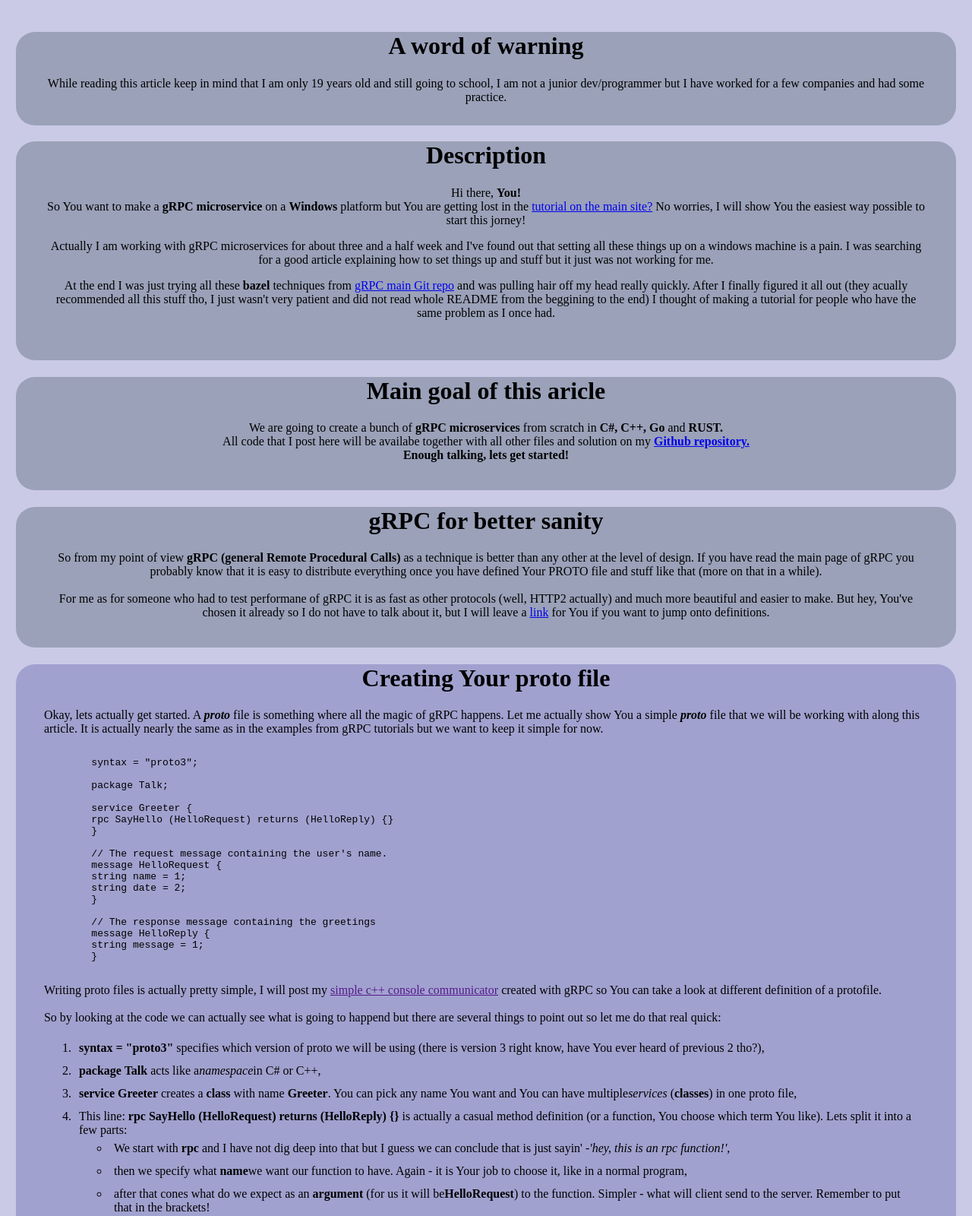
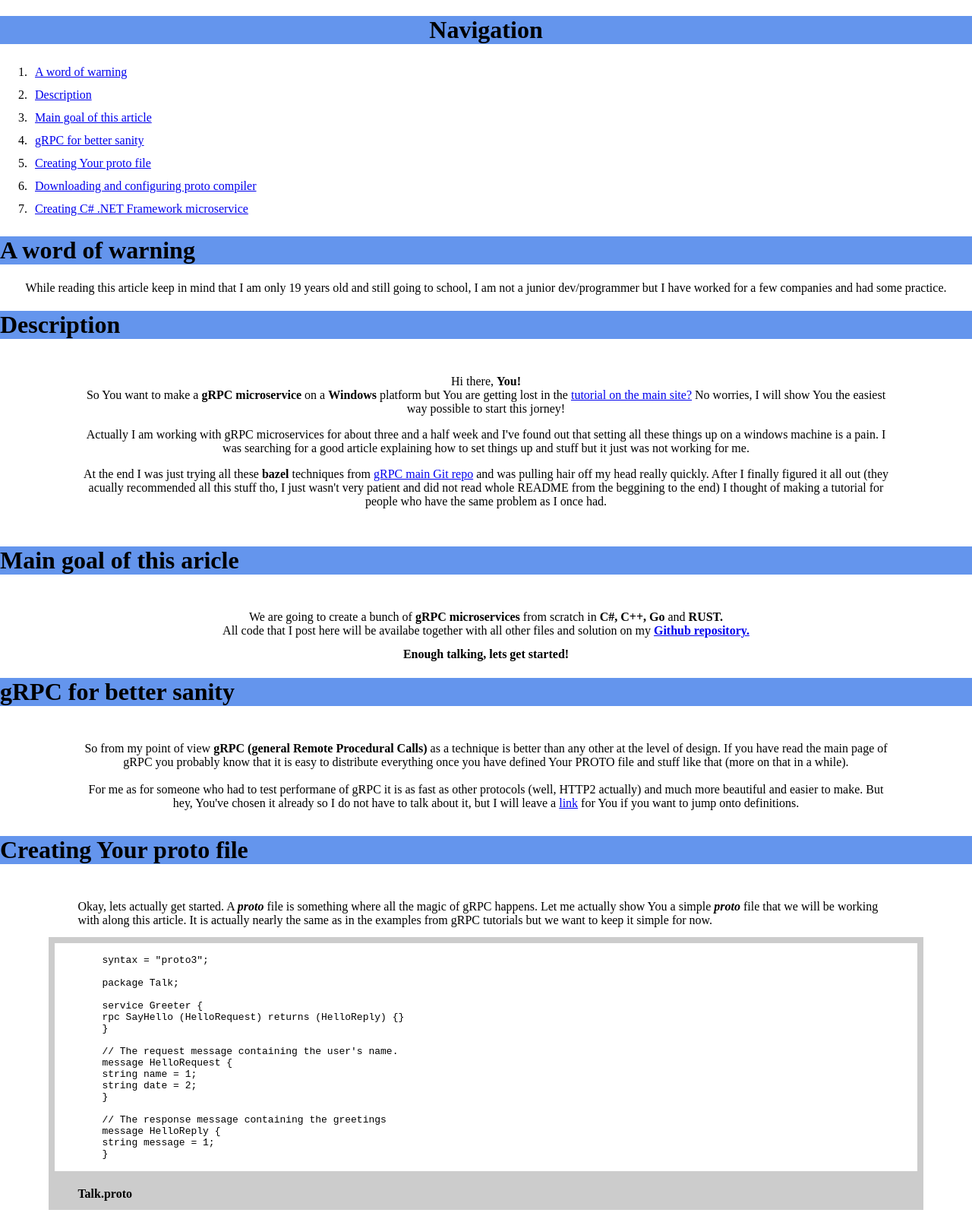
Before and after one commit to TheFunnySunny/gRPC-microservices-windows, a plain HTML site: page docs/index.html in a window 1280 px wide. Shown: the top 1600 px of the page at 76% size. Drawn offline with Linux system fonts and the light colour scheme.

Commit message:
Added protoc and vcpkg config and changed some looks

```diff
--- a/docs/css/main.css
+++ b/docs/css/main.css
@@ -1,69 +1,64 @@
 .header {
-    text-align: center;
+    width: 100vw;
+    text-align: left;
+    background-color: rgba(100, 149, 237, 1);
 }
 body {
-    padding: 1%;
-    background-color: rgba(66, 66, 170, 0.28);
+    padding: 0;
+    margin: 0;
 }
 .ending_text {
     text-align: center;
 }
-.prev {
+.general_div {
+    width: 100vw;
+    margin: 0;
     text-align: center;
 }
+.general_text {
+    padding: 2% 8% 1% 8%;
+}
+.code_wrapper {
+    margin:0% 5% 0% 5%;
+    border-style: solid;
+    border-width: 8px;
+    border-color: rgba(128,128,128, 0.4);
+}
+.code_footer {
+    background-color: rgba(128,128,128, 0.4);
+    margin:0% 5% 0% 5%;
+    width: inherit;
+    padding: 1% 3% 1% 3%;
+    text-align: left;
+}
+.nav {
+    width: 100vw;
+    text-align: center;
+    background-color: rgba(100, 149, 237, 1);
+}
+.nav_text {
+    text-align: left;
+}
 .warning {
-    text-align: center;
+
+}
+.prev {
+
 }
 .entry {
-    text-align: center;
+
 }
 .grpc {
-    text-align: center;
-}
-.warning {
-    border-radius: 25px;
-    background-color: rgba(44, 66, 75, 0.3);
-    padding-left: 2%;
-    padding-right: 2%;
-    padding-bottom: 1%;
-}
-.prev {
-     border-radius: 25px;
-    background-color: rgba(44, 66, 75, 0.3);
-    padding-left: 3%;
-    padding-right: 3%;
-    padding-bottom: 3%;
-}
-.entry {
-     border-radius: 25px;
-    background-color: rgba(44, 66, 75, 0.3);
-    padding-left: 3%;
-    padding-right: 3%;
-    padding-bottom: 3%;
-}
-.grpc {
-     border-radius: 25px;
-    background-color: rgba(44, 66, 75, 0.3);
-    padding-left: 3%;
-    padding-right: 3%;
-    padding-bottom: 3%;
+
 }
 .protobuf {
-     border-radius: 25px;
-    background-color: rgba(66, 66, 150, 0.3);
-    padding-left: 3%;
-    padding-right: 3%;
-    padding-bottom: 3%;
+
 }
 li {
     padding: 6px;
 }
 .protobuf_config {
-     border-radius: 25px;
-    background-color: rgba(44, 66, 75, 0.3);
-    padding-left: 3%;
-    padding-right: 3%;
-    padding-bottom: 3%;
+
 }
 * {
 
--- a/docs/index.html
+++ b/docs/index.html
@@ -7,44 +7,70 @@
 </head>
 
 <body>
-    <div class="warning">
+    <div class="general_div">
+        <div class="nav">
+            <h1>Navigation</h1>
+        </div>
+        <div class="nav_text">
+            <ol>
+                <li><a href="#warning_ref">A word of warning</a></li>
+                <li><a href="#description_ref">Description</a></li>
+                <li><a href="#goal_ref">Main goal of this article</a></li>
+                <li><a href="#grpc_ref">gRPC for better sanity</a></li>
+                <li><a href="#proto_ref">Creating Your proto file</a></li>
+                <li><a href="#config_proto_ref">Downloading and configuring proto compiler</a></li>
+                <li><a href="#Csharp_ref">Creating C# .NET Framework microservice</a></li>
+            </ol>
+        </div>
+    </div>
+    <div class="warning general_div">
         <div class="header">
+            <a name="warning_ref"/>
             <h1>A word of warning</h1>
         </div>
         <p>While reading this article keep in mind that I am only 19 years old and still going to school, I am not a junior dev/programmer but I have worked for a few companies and had some practice. </p>
     </div>
-    <div class="prev">
+    <div class="prev general_div" id="description_ref">
         <div class="header">
             <h1>Description</h1>
         </div>
+        <div class="general_text">
             Hi there, <b>You!</b> <br/>
             So You want to make a <b>gRPC microservice</b> on a <b>Windows</b> platform but You are getting lost in the <a href="https://grpc.io/">tutorial on the main site?</a> No worries, I will show You the easiest way possible to start this jorney! <p>Actually I am working with gRPC microservices for about three and a half week and I've found out that setting all these things up on a windows machine is a pain. I was searching for a good article explaining how to set things up and stuff but it just was not working for me. </p>
             <p>
                 At the end I was just trying all these <b>bazel</b> techniques from <a href="https://github.com/grpc/">gRPC main Git repo</a> and was pulling hair off my head really quickly. After I finally figured it all out (they acually recommended all this stuff tho, I just wasn't very patient and did not read whole README from the beggining to the end) I thought of making a tutorial for people who have the same problem as I once had.
 
-        </p>
+            </p></div>
     </div>
-    <div class="entry">
+    <div class="entry general_div" id="goal_ref">
         <div class="header">
             <h1>Main goal of this aricle</h1>
         </div>
+        <div class="general_text">
         We are going to create a bunch of <b>gRPC microservices</b> from scratch in <b>C#, C++, Go</b> and <b>RUST.</b> <br/> All code that I post here will be availabe together with all other files and solution on my <a href="https://github.com/TheFunnySunny/gRPC-microservices-windows"><b>Github repository.</b></a>
+        </div>
         <div class="ending_text">
             <b>Enough talking, lets get started!</b>
         </div>
     </div>
-    <div class="grpc">
+    <div class="grpc general_div">
         <div class="header">
+            <a name="grpc_ref"/>
             <h1>gRPC for better sanity</h1>
         </div>
+        <div class="general_text">
         So from my point of view <b>gRPC (general Remote Procedural Calls)</b> as a technique is better than any other at the level of design. If you have read the main page of gRPC you probably know that it is easy to distribute everything once you have defined Your PROTO file and stuff like that (more on that in a while).<br/><br/>For me as for someone who had to test performane of gRPC it is as fast as other protocols (well, HTTP2 actually) and much more beautiful and easier to make. But hey, You've chosen it already so I do not have to talk about it, but I will leave a <a href="https://grpc.io/docs/guides/">link</a> for You if you want to jump onto definitions.
+        </div>
     </div>
-    <div class="protobuf">
+    <div class="protobu general_divf" id="proto_ref">
         <div class="header">
             <h1>Creating Your proto file</h1>
         </div>
+        <div class="general_text">
         Okay, lets actually get started. A <i><b>proto</b></i> file is something where all the magic of gRPC happens. Let me actually show You a simple <i><b>proto</b></i> file that we will be working with along this article. It is actually nearly the same as in the examples from gRPC tutorials but we want to keep it simple for now.
-        <pre><code class="language-pascal">
+        </div>
+        <div>
+        <pre class="code_wrapper"><code>
         syntax = "proto3";
 
         package Talk;
@@ -64,6 +90,11 @@
         string message = 1;
         }
         </code></pre>
+        <div class="code_footer">
+            <b>Talk.proto</b>
+        </div>
+        </div>
+        <div class="general_text">
         Writing proto files is actually pretty simple, I will post my <a href="">simple c++ console communicator</a> created with gRPC so You can take a look at different definition of a protofile.<br/><br/>
         So by looking at the code we can actually see what is going to happend but there are several things to point out so let me do that real quick:<br/>
         <ol>
@@ -91,15 +122,43 @@
             <li>and last but not least: we create messages appropiate to what we have defined in our <b>SayHello</b> function. If we had more functionsusing different messages we would have to create them here.</li>
         </ol>
         Well, maybe it was not very short explanation but We now know about every aspect of our proto so You will never have to stare at something and think<i>'why is it there? Do I write it like that?'.</i> <br/><br/>
-        What we have to do now is to create files that mach our programming language. We will do that individually for each language, but <b>first you will need protoc compiler (ignore this step if You only want to build C#).</b>
+            What we have to do now is to create files that mach our programming language. We will do that individually for each language, but <b>first you will need protoc compiler (ignore this step if You only want to create for C#. <a href = "#Csharp_ref">Navigate to that place</a>).</b> </div>
     </div>
-    <div class="protobuf_config">
+    <div class="protobuf_config general_div" id="config_proto_ref">
         <div class="header">
             <h1>Downloading and configuring proto compiler</h1>
         </div>
+        <div class="general_text">
+        To save ourselves from a lot of headache we are going to use <b>vcpkg</b> that can be <a href="https://github.com/Microsoft/vcpkg">downloaded here</a>. Vcpkg is a brilliant tool that lets you download a lot of things like protobuf or grpc and any other libraries and programs.<br/>I have downloaded it with git but you can do it by just downloading the zip file and extracting it somewhere, it will be the same. Remember where you put your vcpkg. For me it is: <i>C:\vcpkg</i>. To build vcpkg.exe (trust me we need that) you can fallow the tutorial on main site provided above or go into <b><i>scripts</i></b> folder inside vcpkg (for me it is<i>C:\vcpkg\scripts</i>) and run bootstrap.ps1 from powershell. I forgot to mention that everytime I do something in console it is going to be <b>powershell</b>.<br/> Okay, so we have vcpkg.exe ready to use, I mean, nearly ready. We need to use 'vcpkg' command from PS and for now You can't do that. To make it visible for PS and cmd fallow these steps:
+            <ol>
+                <li>Open 'start' or just click windows button on your keyboard and start typing <b>'envi'</b> and 'Edit the system Environment Variables' will pop-up. Click on it,
+                </li>
+                <li>'System Properties' windows should open. At the right bottom you can see <b>Environment Variables...</b>, click on that button,
+                </li>
+                <li>
+                    another window pops up. On the second list - <b>System variables</b> find <b>PATH</b> and double click on it or once and 'Edit...',
+                </li>
+                <li>now you can see a windows called 'Edit environment variable'. Click on <b>New</b> on the left and paste the location of your vcpkg.exe file in here (for me it is <i>C:\vcpkg</i>). Do not add any more text at the end! So it looks like that at the end: <br/><img src="./images/vcpkg.JPG"/>
+                </li>
+                <li>then just click <b>Ok</b> everywhere and we are gucci,</li>
+                <li>now just open new instance of PS and type 'vcpkg' and a cool list of options should be presented.</li>
+            </ol>
+            We have downloaded vcpkg, now it is time for our <b>proto compiler.</b> Protoc is a part of Protobuf project maintained by Google itself. To download what we need fallow these few steps:
+            <ol>
+                <li>Open PS and type: <i>vcpkg install protobuf</i>,</li>
+                <li>download will start, just wait till it all finishes (it will take time, be patient. If you think it has frozen.. no, that just take some time, especcialy <b>building windows-rel</b>. You may need to turn off your antivirus for that).<b>Very important thing to note!!! Sometimes PS can get stucked while downloading this stuff. You can click on the PS and press any key on your keyboard so it receives some interrupt, it may speed things up. Anytime you think it takes too long try to do that trick.</b></li><li> then again open <b>Edit the System Environment Variables</b> like in the previous step,</li>
+                <li>again navigate to <b>Path</b> in <b>System Variables</b> and Edit it,</li>
+                <li>click on <b>New</b> and add path to newly downloaded <b>protoc.exe</b>. <br/>Note: All things you download with vcpkg are put into <b>packages</b> folder inside vcpkg folder, so for me it is <i>C:\vcpkg\packages</i>.<br/> Full path to <b>protoc.exe</b> in my case is <i>C:\vcpkg\packages<b>\protobuf_x86-windows\tools\protobuf</b></i> and this is the path we will copy into <b>PATH</b> in <b>System Variables</b>, at the end I have that: <br/><img src="images/protoc_path.JPG"/></li>
+                <li>now, <b>after reopening PS</b> and typing <b>protoc</b> you can see a list of commands for our use.</li>
+            </ol>
+            We are set up and ready to create our projects!
+        </div>
     </div>
-    <div class="C#">
-        <div class="header">
+    <div class="C# general_div">
+        <div class="header" id="Csharp_ref">
+        </div>
+        <div class="general_text">
+            First on our list is C#. we do not need protoc for that as I mentioned before but this is the easiest case and I guess most people will want to build in .NET or .NET Core.
         </div>
     </div>
 </body>
```
Also changed, not shown: docs/images/protoc_path.JPG (added), docs/images/vcpkg.JPG (added).
